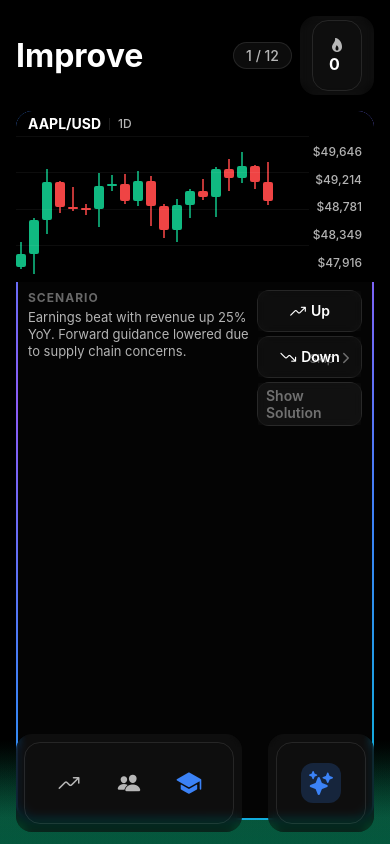
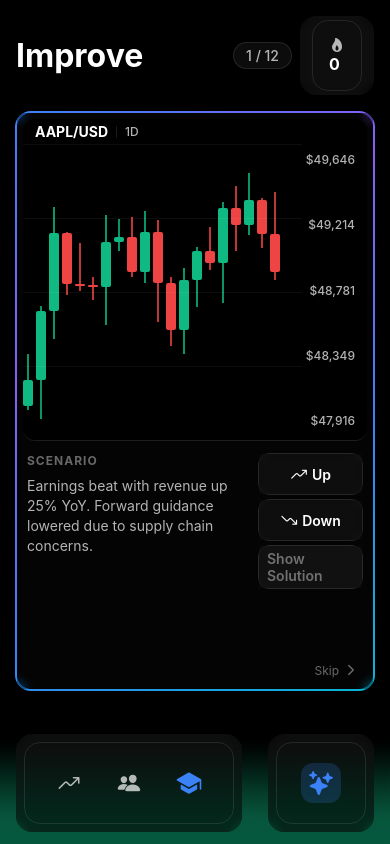
Before and after one commit to nikolasss4/amazing_project, a React Native app in the folder mobile/: screen /Improve in a window 390 px wide. Built offline with nearby package versions, Linux system fonts and the light colour scheme.

Commit message:
more of less nice card

```diff
--- a/mobile/src/features/improve/components/CandlestickChart.tsx
+++ b/mobile/src/features/improve/components/CandlestickChart.tsx
@@ -225,8 +225,7 @@ const styles = StyleSheet.create({
   container: {
     flex: 1,
     backgroundColor: '#000000',
-    borderTopLeftRadius: theme.borderRadius.lg,
-    borderTopRightRadius: theme.borderRadius.lg,
+    borderRadius: theme.borderRadius.md,
     overflow: 'hidden',
   },
   header: {
--- a/mobile/src/features/improve/screens/ImproveScreen.tsx
+++ b/mobile/src/features/improve/screens/ImproveScreen.tsx
@@ -559,7 +559,9 @@ const styles = StyleSheet.create({
   },
   // Card
   cardContainer: {
-    flex: 1,
+    width: 360,
+    height: 580,
+    alignSelf: 'center',
     position: 'relative',
   },
   card: {
@@ -577,22 +579,29 @@ const styles = StyleSheet.create({
     padding: 0,
     overflow: 'hidden',
     flexDirection: 'column',
+    position: 'relative',
   },
-  // Chart section (2/3 of card)
+  // Chart section (larger portion of card)
   chartSection: {
-    flex: 2,
+    flex: 3,
     minHeight: 0,
     position: 'relative',
+    borderBottomWidth: 1,
+    borderBottomColor: theme.colors.glassBorder,
+    marginHorizontal: theme.spacing.sm,
+    marginTop: theme.spacing.sm,
+    borderRadius: theme.borderRadius.md,
+    overflow: 'hidden',
   },
-  // Bottom section (1/3 of card) - split left/right
+  // Bottom section - text and buttons
   bottomSection: {
-    flex: 1,
+    flex: 2,
     minHeight: 0,
     flexDirection: 'row',
     paddingHorizontal: theme.spacing.md,
-    paddingTop: theme.spacing.sm,
-    paddingBottom: theme.spacing.sm,
-    gap: theme.spacing.sm,
+    paddingTop: theme.spacing.md,
+    paddingBottom: theme.spacing.xl,
+    gap: theme.spacing.md,
   },
   // Scenario (left side)
   scenarioContainer: {
@@ -605,13 +614,12 @@ const styles = StyleSheet.create({
     fontWeight: theme.typography.weights.bold,
     color: theme.colors.textTertiary,
     letterSpacing: 1,
-    marginBottom: theme.spacing.xs,
+    marginBottom: theme.spacing.sm,
   },
   scenarioText: {
-    fontSize: 13,
-    lineHeight: 17,
+    fontSize: 14,
+    lineHeight: 20,
     color: theme.colors.textSecondary,
-    flex: 1,
   },
   // Actions (right side)
   actionsContainer: {
@@ -622,8 +630,8 @@ const styles = StyleSheet.create({
   // Skip button
   skipButton: {
     position: 'absolute',
-    bottom: theme.spacing.md,
-    right: theme.spacing.md,
+    bottom: theme.spacing.sm,
+    right: theme.spacing.sm,
     flexDirection: 'row',
     alignItems: 'center',
     gap: theme.spacing.xs,
@@ -673,13 +681,13 @@ const styles = StyleSheet.create({
     fontWeight: theme.typography.weights.bold,
     color: theme.colors.textTertiary,
     letterSpacing: 1,
-    marginBottom: 4,
+    marginBottom: theme.spacing.sm,
   },
   analysisText: {
-    fontSize: 12,
-    lineHeight: 16,
+    fontSize: 14,
+    lineHeight: 20,
     color: theme.colors.textSecondary,
-    marginBottom: theme.spacing.xs,
+    marginBottom: theme.spacing.sm,
   },
   answerSummary: {
     gap: 4,
--- a/mobile/src/ui/primitives/GlassPanel.tsx
+++ b/mobile/src/ui/primitives/GlassPanel.tsx
@@ -116,6 +116,7 @@ const styles = StyleSheet.create({
     backgroundColor: '#000000',
   },
   overlay: {
+    flex: 1,
     borderWidth: 1,
     borderColor: theme.colors.glassBorder,
     borderRadius: theme.borderRadius.lg,
```
